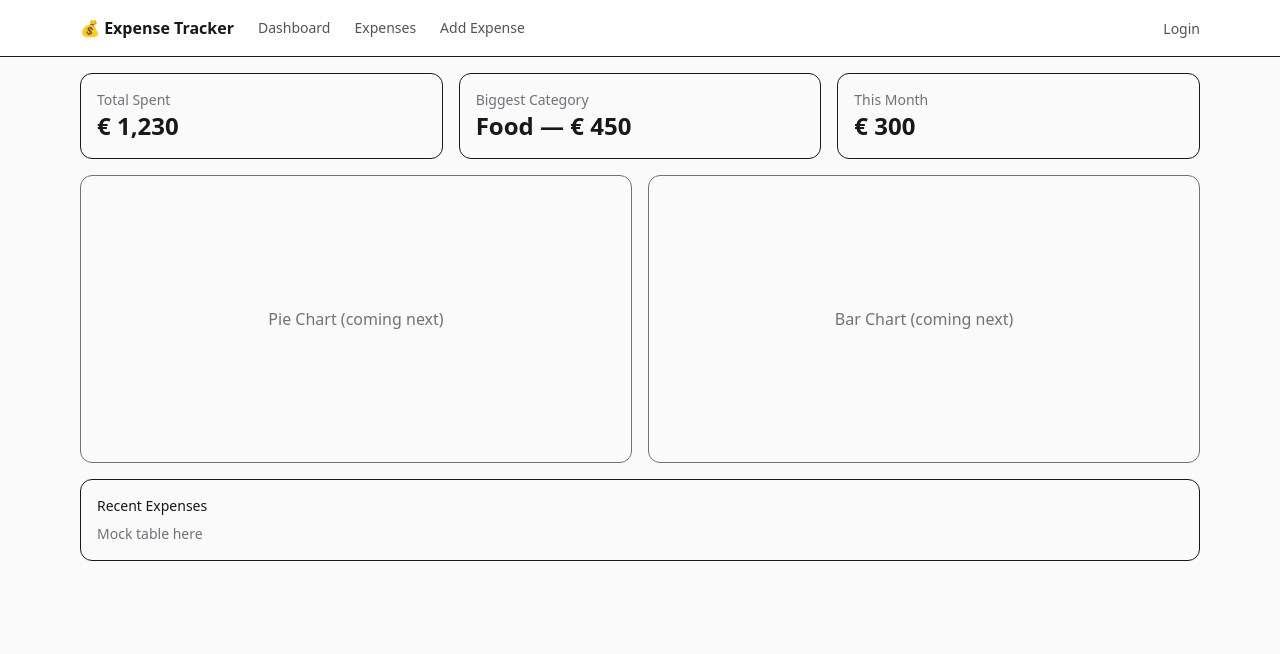
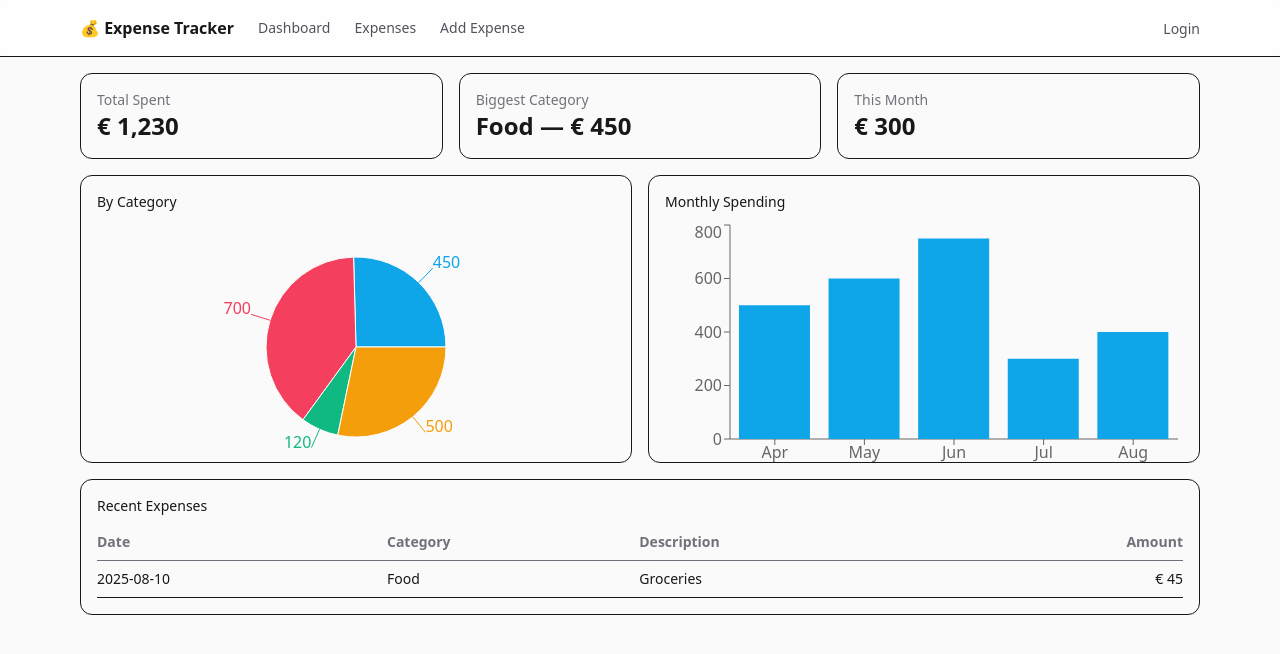
Before and after one commit to Daniil-Stoljar/Expenses-Tracker, a React (Vite) app in the folder expense-tracker/: page / in a window 1280 px wide. Shown: the top 654 px of the page. Built offline with nearby package versions, Linux system fonts and the light colour scheme.

Commit message:
added pie charts

```diff
--- a/expense-tracker/src/Pages/Dashnoard.tsx
+++ b/expense-tracker/src/Pages/Dashnoard.tsx
@@ -1,3 +1,6 @@
+import { CategoryPieChart, MonthlyBarChart } from "../components/ExpensesChart";
+import { categoryData, monthlyData } from "../mockData";
+
 export default function Dashboard() {
   return (
     <section className="grid gap-4">
@@ -15,17 +18,38 @@ export default function Dashboard() {
           <div className="text-2xl font-semibold">€ 300</div>
         </div>
       </div>
+
       <div className="grid grid-cols-1 lg:grid-cols-2 gap-4">
-        <div className="rounded-xl border p-4 h-72 grid place-items-center text-zinc-500">
-          Pie Chart (coming next)
+        <div className="rounded-xl border p-4 h-72">
+          <h3 className="text-sm font-medium mb-2">By Category</h3>
+          <CategoryPieChart data={categoryData} />
         </div>
-        <div className="rounded-xl border p-4 h-72 grid place-items-center text-zinc-500">
-          Bar Chart (coming next)
+        <div className="rounded-xl border p-4 h-72">
+          <h3 className="text-sm font-medium mb-2">Monthly Spending</h3>
+          <MonthlyBarChart data={monthlyData} />
         </div>
       </div>
+
       <div className="rounded-xl border p-4">
         <div className="text-sm font-medium mb-2">Recent Expenses</div>
-        <div className="text-sm text-zinc-500">Mock table here</div>
+        <table className="w-full text-sm">
+          <thead>
+            <tr className="text-left text-zinc-500 border-b">
+              <th className="py-2">Date</th>
+              <th>Category</th>
+              <th>Description</th>
+              <th className="text-right">Amount</th>
+            </tr>
+          </thead>
+          <tbody>
+            <tr className="border-b">
+              <td className="py-2">2025-08-10</td>
+              <td>Food</td>
+              <td>Groceries</td>
+              <td className="text-right">€ 45</td>
+            </tr>
+          </tbody>
+        </table>
       </div>
     </section>
   );
--- /dev/null
+++ b/expense-tracker/src/components/ExpensesChart.tsx
@@ -0,0 +1,65 @@
+import {
+  PieChart,
+  Pie,
+  Cell,
+  BarChart,
+  Bar,
+  XAxis,
+  YAxis,
+  Tooltip,
+  ResponsiveContainer,
+} from "recharts";
+
+const COLORS = [
+  "#0ea5e9",
+  "#f43f5e",
+  "#10b981",
+  "#f59e0b",
+  "#8b5cf6",
+  "#14b8a6",
+  "#6b7280",
+];
+
+export function CategoryPieChart({
+  data,
+}: {
+  data: { category: string; amount: number }[];
+}) {
+  return (
+    <ResponsiveContainer width="100%" height="100%">
+      <PieChart>
+        <Pie
+          data={data}
+          dataKey="amount"
+          nameKey="category"
+          cx="50%"
+          cy="50%"
+          outerRadius={90}
+          label
+        >
+          {data.map((_, index) => (
+            <Cell key={index} fill={COLORS[index % COLORS.length]} />
+          ))}
+        </Pie>
+        <Tooltip />
+      </PieChart>
+    </ResponsiveContainer>
+  );
+}
+
+export function MonthlyBarChart({
+  data,
+}: {
+  data: { month: string; total: number }[];
+}) {
+  return (
+    <ResponsiveContainer width="100%" height="100%">
+      <BarChart data={data}>
+        <XAxis dataKey="month" />
+        <YAxis />
+        <Tooltip />
+        <Bar dataKey="total" fill="#0ea5e9" />
+      </BarChart>
+    </ResponsiveContainer>
+  );
+}
--- /dev/null
+++ b/expense-tracker/src/mockData.ts
@@ -0,0 +1,14 @@
+export const categoryData = [
+  { category: "Food", amount: 450 },
+  { category: "Rent", amount: 700 },
+  { category: "Travel", amount: 120 },
+  { category: "Shopping", amount: 500 },
+];
+
+export const monthlyData = [
+  { month: "Apr", total: 500 },
+  { month: "May", total: 600 },
+  { month: "Jun", total: 750 },
+  { month: "Jul", total: 300 },
+  { month: "Aug", total: 400 },
+];
```
